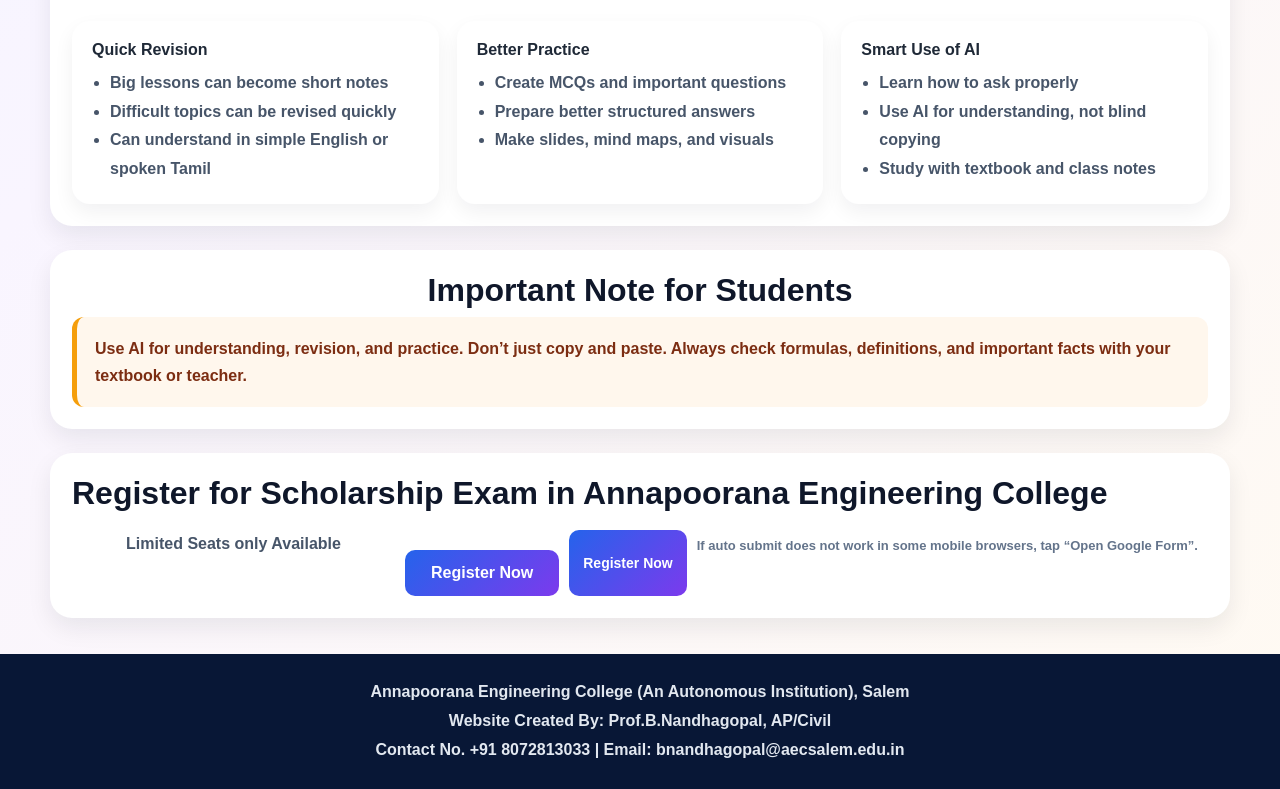
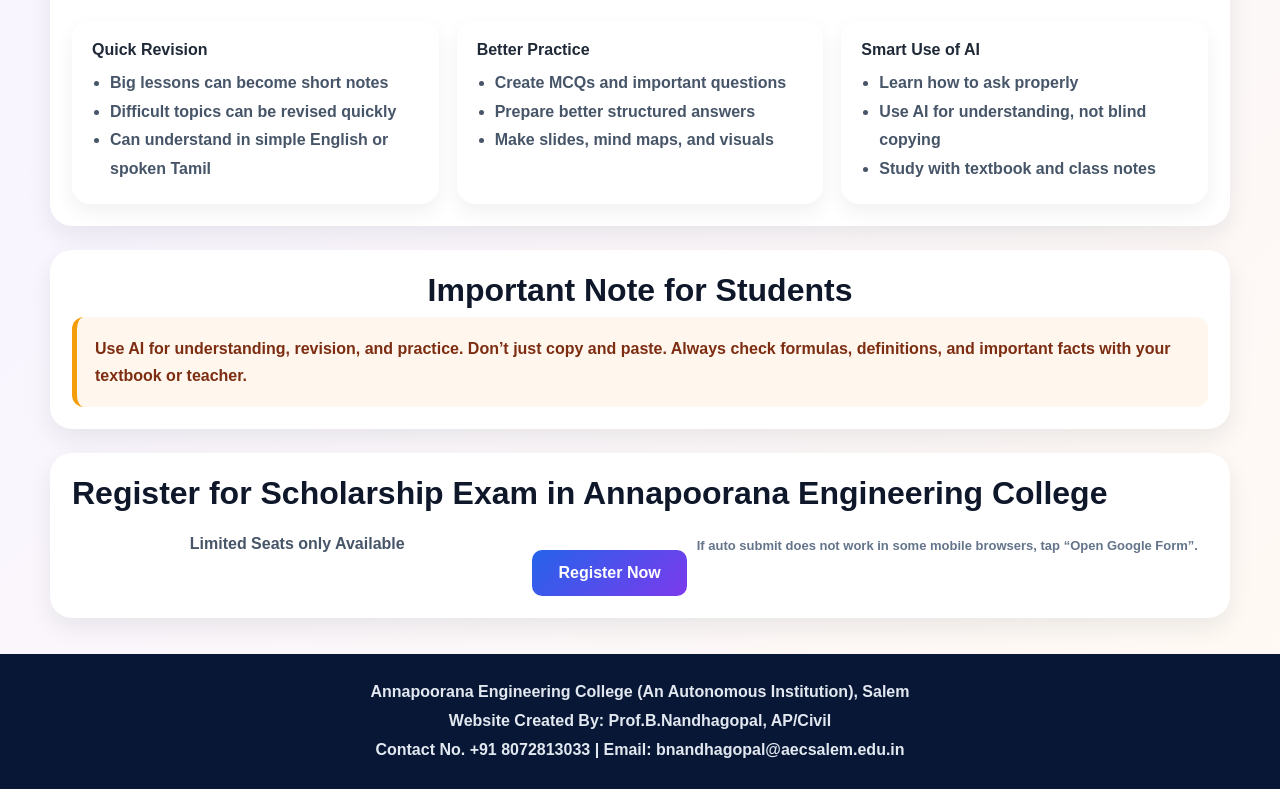
Before and after one commit to boopathinandhu/Ai-tool-for-2-students-, a plain HTML site: page index.html in a window 1280 px wide. Shown: the part 1606-2395 px from the top of the page. Drawn offline with Linux system fonts and the light colour scheme.

Commit message:
Remove submit button from index.html
Removed the submit button from the registration form.

```diff
--- a/index.html
+++ b/index.html
@@ -496,9 +496,6 @@
       Register Now
     </a>
   </div>
-      <button id="submitBtn" class="btn btn-primary" type="submit">Register Now</button
-    </div>
-
     <div id="formNote" class="small-note">
       If auto submit does not work in some mobile browsers, tap “Open Google Form”.
     </div>
```
